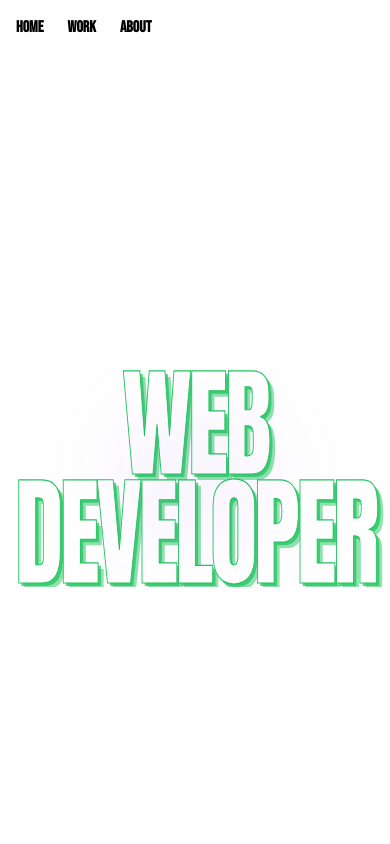
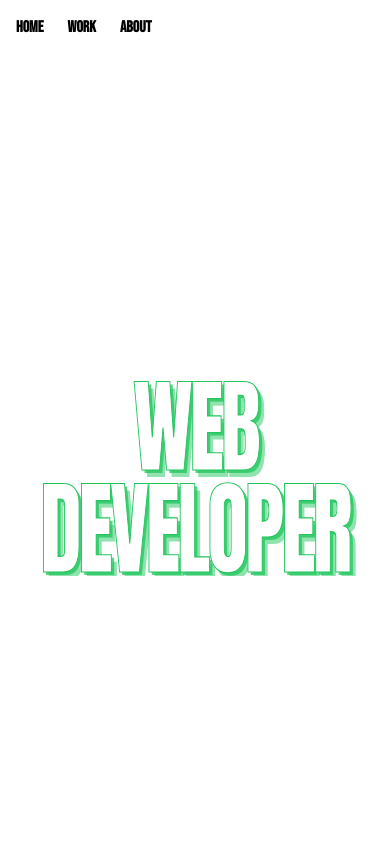
Before and after one commit to LucasFrra/portfolio2025, a Nuxt app: page / in a window 390 px wide. Shown: the top 844 px of the page. Built offline with nearby package versions, Linux system fonts and the light colour scheme.

Commit message:
change tailwind css

```diff
--- a/assets/css/main.css
+++ b/assets/css/main.css
@@ -6,5 +6,21 @@
   html{ @apply font-bebas; }
 }
 
+@font-face {
+  font-family: 'Bebas Neue';
+  src: url('/fonts/BebasNeue-Regular.woff2') format('woff2');
+  font-display: swap;
+  font-weight: normal;
+  font-style: normal;
+}
+
+@font-face {
+  font-family: 'Anton';
+  src: url('/fonts/Anton-Regular.woff2') format('woff2');
+  font-display: swap;
+  font-weight: normal;
+  font-style: normal;
+}
+
 .page-enter-active,.page-leave-active{transition:.4s;opacity:1}
 .page-enter-from,.page-leave-to{opacity:0}
--- a/components/Hero.vue
+++ b/components/Hero.vue
@@ -1,19 +1,23 @@
 <template>
-  <section ref="hero" class="flex flex-col items-center overflow-hidden h-screen justify-center"
+  <section ref="hero" class="h-screen flex flex-col items-center justify-center px-4 overflow-hidden"
     style="perspective:900px; transform-style:preserve-3d;">
-    <div class="title-container relative inline-block">
-      <h1 ref="titleEl" class="title relative text-center leading-none font-extrabold"
+    <div class="relative inline-block font-anton">
+      <h1 ref="titleEl" class="relative text-center leading-none font-extrabold"
         style="transform-style:preserve-3d; font-size:24vmin; letter-spacing:-0.07em;">
-        <div class="words flex flex-col items-center leading-none">
-          <div class="text-3dLayer web">
-            <span class="layer back">WEB</span>
-            <span class="layer mid">WEB</span>
-            <span class="layer front">WEB</span>
+        <div class="relative flex flex-col items-center overflow-hidden">
+          <div
+            class="relative grid [grid-template:'layer'] scale-y-[1.1] scale-x-[0.9] font-normal tracking-[-0.04em] whitespace-nowrap">
+            <span class="layer [grid-area:layer] translate-x-[6px] translate-y-[6px] text-primary-back">WEB</span>
+            <span class="layer [grid-area:layer] translate-x-[3px] translate-y-[3px] text-primary-mid">WEB</span>
+            <span class="layer [grid-area:layer] text-white z-[4] text-stroke text-stroke-primary">WEB</span>
           </div>
-          <div class="text-3dLayer web">
-            <span class="layer back">DEVELOPER</span>
-            <span class="layer mid">DEVELOPER</span>
-            <span class="layer front">DEVELOPER</span>
+          <div
+            class="relative grid [grid-template:'layer'] scale-y-[1.1] scale-x-[0.9] font-normal tracking-[-0.04em] whitespace-nowrap mt-2">
+            <span
+              class="layer [grid-area:layer] translate-x-[6px] translate-y-[6px] text-green-500/50 z-[2]">DEVELOPER</span>
+            <span
+              class="layer [grid-area:layer] translate-x-[3px] translate-y-[3px] text-green-500/75 z-[3]">DEVELOPER</span>
+            <span class="layer [grid-area:layer] text-white z-[4] text-stroke text-stroke-primary">DEVELOPER</span>
           </div>
         </div>
       </h1>
@@ -31,7 +35,6 @@ const titleEl = ref<HTMLElement>()
 onMounted(() => {
   const title = titleEl.value!
 
-  const sprites = hero.value!.querySelectorAll<HTMLElement>('.sprite')
   const layers = title.querySelectorAll<HTMLElement>('.layer')
   const tiltRange = 4
   const spriteShift = 15
@@ -50,15 +53,6 @@ onMounted(() => {
         duration: .4,
         ease: 'power2.out'
       })
-      sprites.forEach((el, i) =>
-        gsap.to(el, {
-          x: -pctX * spriteShift * (0.4 + i * .1),
-          y: -pctY * spriteShift * (0.4 + i * .1),
-          rotate: -pctX * tiltRange * (0.3 + i * .1),
-          duration: .6,
-          ease: 'power2.out'
-        })
-      )
       layers.forEach((el, i) =>
         gsap.to(el, {
           x: -pctX * layerShift * layerDepth[i % 3],
@@ -73,25 +67,6 @@ onMounted(() => {
 </script>
 
 <style scoped>
-.sprite {
-  position: absolute;
-  width: 32px;
-  height: 32px;
-  pointer-events: none;
-}
-
-.title-container {
-  font-family: 'Anton', sans-serif;
-}
-
-.words {
-  position: relative;
-  display: flex;
-  flex-direction: column;
-  align-items: center;
-  overflow: hidden;
-}
-
 .words::after {
   content: '';
   position: absolute;
@@ -104,56 +79,4 @@ onMounted(() => {
   filter: blur(60px);
   pointer-events: none;
 }
-
-.text-bg {
-  position: absolute;
-  top: calc(50% - .5em);
-  left: 0;
-  width: 100%;
-  height: 1em;
-  background: radial-gradient(circle at center, rgba(124, 58, 237, 0.15), transparent 70%);
-  filter: blur(30px);
-  z-index: 0;
-  pointer-events: none;
-}
-
-.web {
-  display: inline-grid;
-  grid-template: 'layer';
-}
-
-.text-3dLayer {
-  font-size: clamp(6rem, 28vmin, 18rem);
-  white-space: nowrap;
-  overflow: visible;
-  text-align: center;
-  display: grid;
-  grid-template: 'layer';
-  transform: scaleY(1.1) scaleX(0.9);
-  font-weight: 400;
-  letter-spacing: -0.04em;
-}
-
-.layer {
-  grid-area: layer;
-}
-
-.back {
-  transform: translate(6px, 6px);
-  color: rgba(34, 197, 94, 0.5);
-  z-index: 2;
-}
-
-.mid {
-  transform: translate(3px, 3px);
-  color: rgba(34, 197, 94, 0.75);
-  z-index: 3;
-}
-
-.front {
-  transform: translate(0, 0);
-  color: #fff;
-  -webkit-text-stroke: 1px #22c55e;
-  z-index: 4;
-}
 </style>
--- a/components/LoadingScreen.vue
+++ b/components/LoadingScreen.vue
@@ -1,13 +1,30 @@
 <template>
-  <div>
-
-  </div>
+  <transition name="fade">
+    <div v-if="visible" class="fixed inset-0 z-[9999] flex items-center justify-center bg-black text-white">
+      <h1 class="text-5xl font-extrabold tracking-widest animate-pulse">LUCAS</h1>
+    </div>
+  </transition>
 </template>
 
-<script lang="ts" setup>
+<script setup lang="ts">
+import { ref, onMounted } from 'vue'
 
+const visible = ref(true)
+
+onMounted(() => {
+  setTimeout(() => {
+    visible.value = false
+  }, 1500) // durée de ton splash (1.5s ici)
+})
 </script>
 
-<style>
-
+<style scoped>
+.fade-enter-active,
+.fade-leave-active {
+  transition: opacity 0.6s ease;
+}
+.fade-enter-from,
+.fade-leave-to {
+  opacity: 0;
+}
 </style>
--- a/layouts/default.vue
+++ b/layouts/default.vue
@@ -1,4 +1,5 @@
 <template>
+  <LoadingScreen />
   <div class="min-h-screen flex flex-col">
     <Nav />
     <main class="flex-1">
--- a/nuxt.config.ts
+++ b/nuxt.config.ts
@@ -9,12 +9,5 @@ export default defineNuxtConfig({
   ],
   devtools: { enabled: true },
   app: {
-    head: {
-      link:[
-        { rel:'preconnect', href:'https://fonts.gstatic.com', crossorigin:'' },
-        { rel:'stylesheet', href:'https://fonts.googleapis.com/css2?family=Bebas+Neue&display=swap' },
-        { rel:'stylesheet', href:'https://fonts.googleapis.com/css2?family=Anton&display=swap' },
-      ]
-    }
   },
 })
--- a/tailwind.config.js
+++ b/tailwind.config.js
@@ -5,8 +5,25 @@ export default {
     extend: {
       fontFamily: {
         bebas: ['Bebas Neue', 'sans-serif'],
+        anton: ['Anton', 'sans-serif'],
+      },
+      colors: {
+        primary: '#22c55e',
+        'primary-mid': 'rgba(34, 197, 94, 0.75)',
+        'primary-back': 'rgba(34, 197, 94, 0.5)',
       },
     },
   },
-  plugins: [],
+  plugins: [
+    function ({ addUtilities, theme }) {
+      addUtilities({
+        '.text-stroke': {
+          '-webkit-text-stroke-width': '1px',
+        },
+        '.text-stroke-primary': {
+          '-webkit-text-stroke-color': theme('colors.primary'),
+        },
+      })
+    }
+  ],
 }
```
Also changed, not shown: public/fonts/Anton-Regular.woff2 (added), public/fonts/BebasNeue-Regular.woff2 (added).
